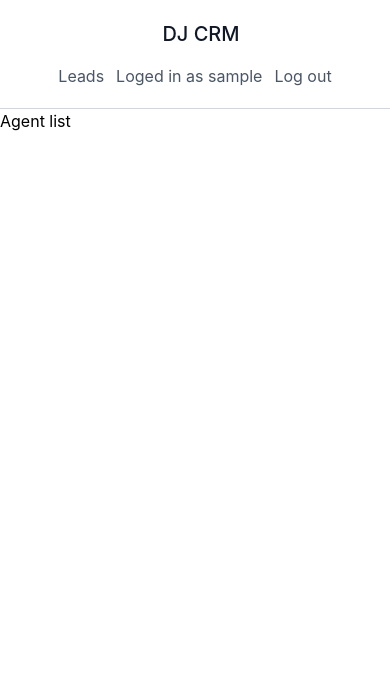
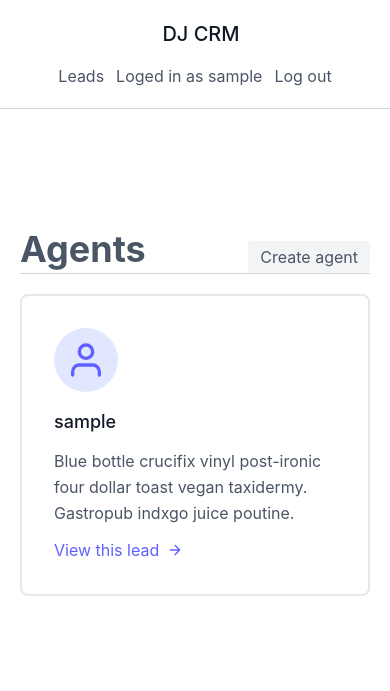
Before and after one commit to Akelvino/DCRM, a Django app: page /agent/ in a window 390 px wide. Shown: the top 691 px of the page. Run offline with Django 5.2, Linux system fonts and the light colour scheme; a user stored in the database is signed in; tables that the repository leaves empty hold one stand-in row (values such as "Sample post").

Commit message:
Working on agent creation

```diff
--- a/agents/urls.py
+++ b/agents/urls.py
@@ -3,5 +3,6 @@ from . import views
 app_name = 'agents'
 
 urlpatterns =[
-    path('agent/',views.agent_list,name='agent')
+    path('agent/',views.agent_list,name='agent'),
+    path('create-agent/', views.create_agent, name='create-agent')
 ]
--- a/agents/views.py
+++ b/agents/views.py
@@ -1,8 +1,26 @@
-from django.shortcuts import render
+from django.shortcuts import render, redirect
 from leads.models import Agent
+from django.contrib.auth.decorators import login_required
+from .forms import AgentModelForm
+
 
 # Create your views here.
+@login_required
 def agent_list(request):
     agents = Agent.objects.all()
     context = {"agents":agents}
     return render(request, 'agent/agent_list.html', context)
+
+
+@login_required
+def create_agent(request):
+    form = AgentModelForm()
+    if request.method == 'POST':
+        form = AgentModelForm(request.POST)
+        if form.is_valid():
+            agent = form.save(commit=False)
+            agent.organisation = request.user.userprofile
+            agent.save()
+            return redirect("agents:agent")
+    context = {'form':form}
+    return render(request,'agent/agent_create.html', context)
--- a/leads/models.py
+++ b/leads/models.py
@@ -25,8 +25,8 @@ class Agent(models.Model):
      user = models.OneToOneField(User, on_delete=models.CASCADE)
      organisation = models.ForeignKey(UserProfile, on_delete=models.CASCADE)
 
-     def __str__(selt):
-          return selt.user.username
+     def __str__(self):
+          return self.user.email
 
 
 def post_user_created_signal(sender, instance, created, **kwargs):
--- a/package.json
+++ b/package.json
@@ -5,7 +5,7 @@
   "main": "index.js",
   "scripts": {
     "test": "echo \"Error: no test specified\" && exit 1",
-    "watch": "npx @tailwindcss/cli -i ./leads/static/styles/input.css -o ./leads/static/styles/output.css --watch"
+    "watch": "npx @tailwindcss/cli -i ./static/styles/input.css -o ./static/styles/output.css --watch"
   },
   "repository": {
     "type": "git",
--- a/static/styles/output.css
+++ b/static/styles/output.css
@@ -22,7 +22,6 @@
     --color-gray-600: oklch(44.6% 0.03 256.802);
     --color-gray-700: oklch(37.3% 0.034 259.733);
     --color-gray-900: oklch(21% 0.034 264.665);
-    --color-black: #000;
     --color-white: #fff;
     --spacing: 0.25rem;
     --container-2xl: 42rem;
@@ -41,8 +40,6 @@
     --text-3xl--line-height: calc(2.25 / 1.875);
     --text-4xl: 2.25rem;
     --text-4xl--line-height: calc(2.5 / 2.25);
-    --text-9xl: 8rem;
-    --text-9xl--line-height: 1;
     --font-weight-medium: 500;
     --font-weight-semibold: 600;
     --font-weight-bold: 700;
--- a/templates/agent/agent_list.html
+++ b/templates/agent/agent_list.html
@@ -1,8 +1,43 @@
 {% extends 'base.html' %}
 
+
 {% block content %}
-    <div class="text-5xl">Agent list</div>
-    {% for agent in agent %}
-        <p>{{ agent }}</p>
+
+<section class="text-gray-600 body-font">
+  <div class="container px-5 py-24 mx-auto flex flex-wrap">
+    <div class="flex items-center justify-between w-full border-b border-gray-300 my-5">
+        <div>
+            <span class="text-4xl font-bold">Agents</span>
+        </div>
+        <div>
+            <a class="inline-flex items-center bg-gray-100 border-0 py-1 px-3 focus:outline-none hover:bg-gray-200 hover:text-blue-500 rounded text-base mt-4 md:mt-0" href="{% url 'agents:create-agent' %}">Create agent</a>
+        </div>
+    </div>
+    <div class="flex flex-wrap -m-4">
+    {% for agent in agents %}
+      <div class="p-4 lg:w-1/2 md:w-full">
+        <div class="flex border-2 rounded-lg border-gray-200 border-opacity-50 p-8 sm:flex-row flex-col">
+          <div class="w-16 h-16 sm:mr-8 sm:mb-0 mb-4 inline-flex items-center justify-center rounded-full bg-indigo-100 text-indigo-500 flex-shrink-0">
+            <svg fill="none" stroke="currentColor" stroke-linecap="round" stroke-linejoin="round" stroke-width="2" class="w-10 h-10" viewBox="0 0 24 24">
+              <path d="M20 21v-2a4 4 0 00-4-4H8a4 4 0 00-4 4v2"></path>
+              <circle cx="12" cy="7" r="4"></circle>
+            </svg>
+          </div>
+          <div class="flex-grow">
+            <h2 class="text-gray-900 text-lg title-font font-medium mb-3">
+                {{ agent.user.username}}
+            </h2>
+            <p class="leading-relaxed text-base">Blue bottle crucifix vinyl post-ironic four dollar toast vegan taxidermy. Gastropub indxgo juice poutine.</p>
+            <a href="#" class="mt-3 text-indigo-500 flex items-center">View this lead
+              <svg fill="none" stroke="currentColor" stroke-linecap="round" stroke-linejoin="round" stroke-width="2" class="w-4 h-4 ml-2" viewBox="0 0 24 24">
+                <path d="M5 12h14M12 5l7 7-7 7"></path>
+              </svg>
+            </a>
+          </div>
+        </div>
+      </div>
     {% endfor %}
+    </div>
+  </div>
+</section>
 {% endblock content %}
```
Also changed, not shown: agents/forms.py (added, +9 -0 lines), templates/agent/agent_create.html (added, +33 -0 lines), leads/migrations/0001_initial.py, leads/migrations/0002_userprofile_agent_organisation.py (deleted).
